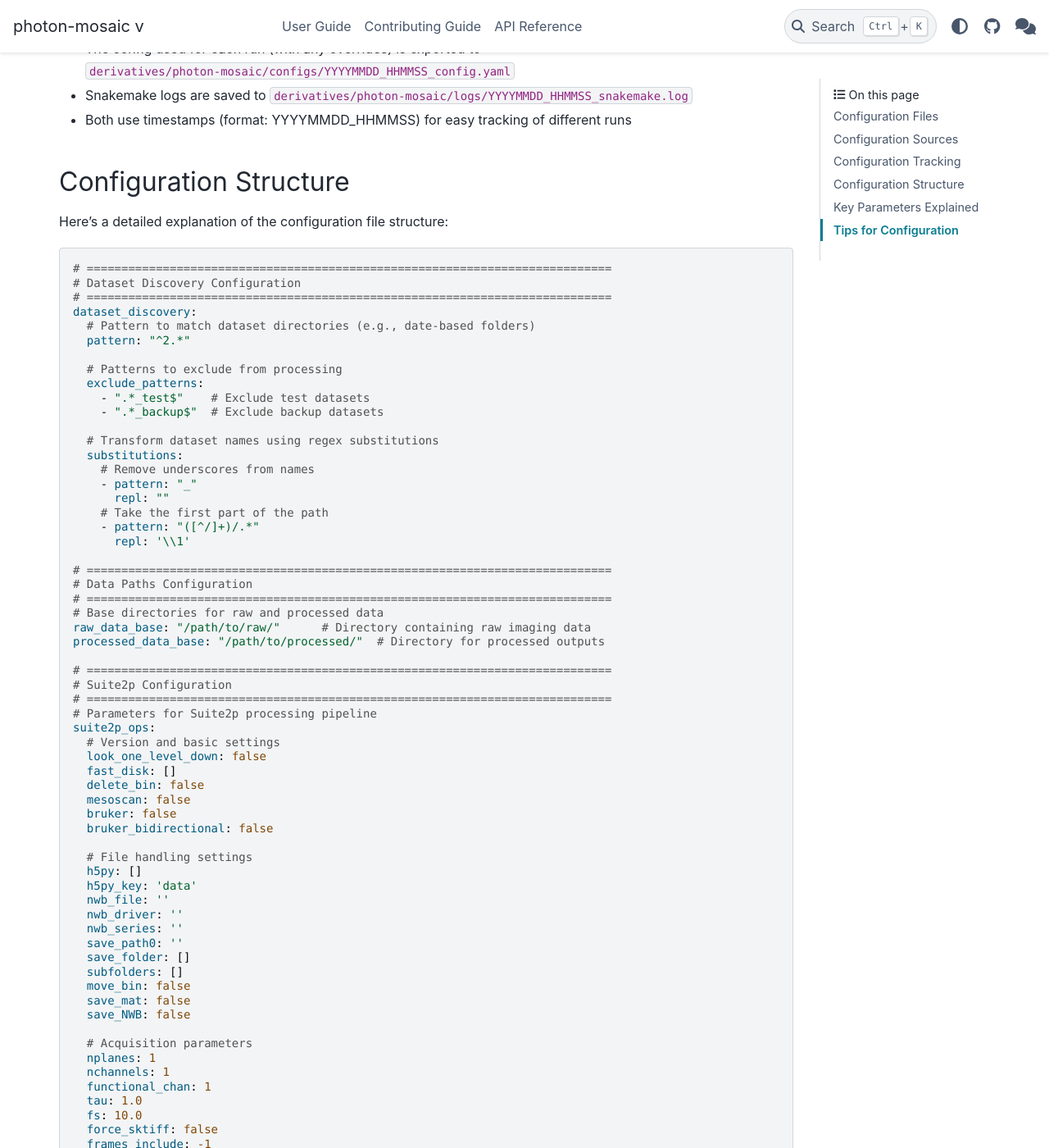
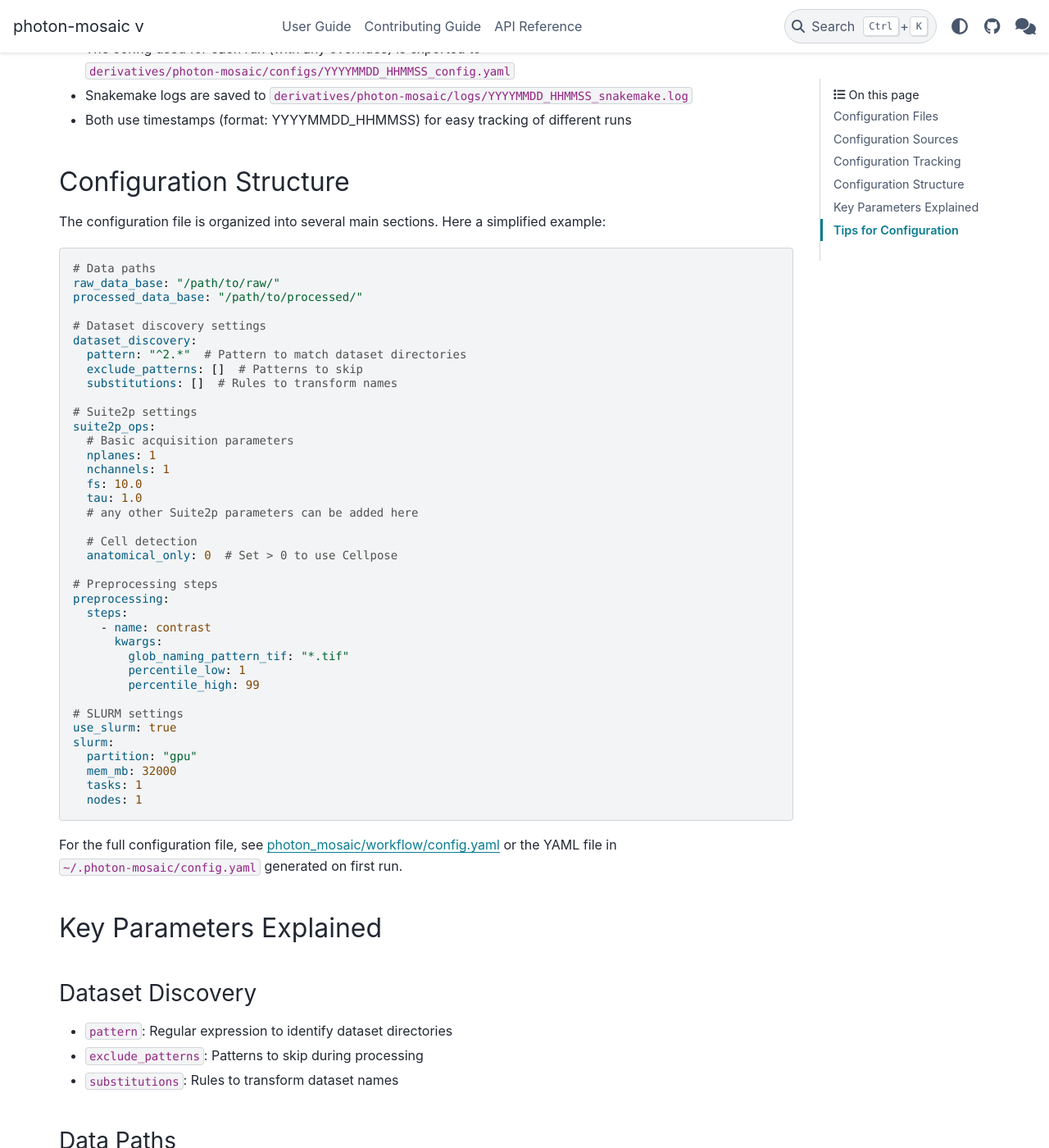
Before and after one commit to neuroinformatics-unit/photon-mosaic, a Sphinx documentation site: the page built from docs/source/user_guide/configuration.md, in a window 1280 px wide and 1400 px high, scrolled down 1081 px. Shown: the whole window at 82% size. Built offline with Sphinx 7.4.7 and the PyData theme 0.15.4, drawn with Linux system fonts in a browser that asks for light colours; pages that are not in the unit, such as notebooks, are missing from menus; the version number could not be read and is left out; some of the changed text lies outside the part shown.

Commit message:
Clean up configuration docs

````diff
--- a/docs/source/user_guide/configuration.md
+++ b/docs/source/user_guide/configuration.md
@@ -34,180 +34,49 @@
 
 ## Configuration Structure
 
-Here's a detailed explanation of the configuration file structure:
+The configuration file is organized into several main sections. Here a simplified example:
 
 ```yaml
-# ============================================================================
-# Dataset Discovery Configuration
-# ============================================================================
+# Data paths
+raw_data_base: "/path/to/raw/"
+processed_data_base: "/path/to/processed/"
+
+# Dataset discovery settings
 dataset_discovery:
-  # Pattern to match dataset directories (e.g., date-based folders)
-  pattern: "^2.*"
+  pattern: "^2.*"  # Pattern to match dataset directories
+  exclude_patterns: []  # Patterns to skip
+  substitutions: []  # Rules to transform names
 
-  # Patterns to exclude from processing
-  exclude_patterns:
-    - ".*_test$"    # Exclude test datasets
-    - ".*_backup$"  # Exclude backup datasets
-
-  # Transform dataset names using regex substitutions
-  substitutions:
-    # Remove underscores from names
-    - pattern: "_"
-      repl: ""
-    # Take the first part of the path
-    - pattern: "([^/]+)/.*"
-      repl: '\\1'
-
-# ============================================================================
-# Data Paths Configuration
-# ============================================================================
-# Base directories for raw and processed data
-raw_data_base: "/path/to/raw/"      # Directory containing raw imaging data
-processed_data_base: "/path/to/processed/"  # Directory for processed outputs
-
-# ============================================================================
-# Suite2p Configuration
-# ============================================================================
-# Parameters for Suite2p processing pipeline
+# Suite2p settings
 suite2p_ops:
-  # Version and basic settings
-  look_one_level_down: false
-  fast_disk: []
-  delete_bin: false
-  mesoscan: false
-  bruker: false
-  bruker_bidirectional: false
-
-  # File handling settings
-  h5py: []
-  h5py_key: 'data'
-  nwb_file: ''
-  nwb_driver: ''
-  nwb_series: ''
-  save_path0: ''
-  save_folder: []
-  subfolders: []
-  move_bin: false
-  save_mat: false
-  save_NWB: false
-
-  # Acquisition parameters
+  # Basic acquisition parameters
   nplanes: 1
   nchannels: 1
-  functional_chan: 1
+  fs: 10.0
   tau: 1.0
-  fs: 10.0
-  force_sktiff: false
-  frames_include: -1
-  multiplane_parallel: false
-  ignore_flyback: []
+  # any other Suite2p parameters can be added here
 
-  # Registration settings
-  do_registration: true
-  two_step_registration: false
-  keep_movie_raw: false
-  nimg_init: 300
-  batch_size: 500
-  maxregshift: 0.1
-  align_by_chan: 1
-  reg_tif: false
-  reg_tif_chan2: false
-  subpixel: 10
-  smooth_sigma_time: 0
-  smooth_sigma: 1.15
-  th_badframes: 1.0
-  norm_frames: true
-  force_refImg: false
-  pad_fft: false
-  nonrigid: true
-  block_size: [128, 128]
-  snr_thresh: 1.2
-  maxregshiftNR: 5
-  1Preg: false
-  spatial_hp_reg: 42
-  pre_smooth: 0
-  spatial_taper: 40
-  refImg_min_percentile: 1  # Minimum percentile for reference image selection (custom fork feature)
+  # Cell detection
+  anatomical_only: 0  # Set > 0 to use Cellpose
 
-  # ROI detection settings
-  roidetect: true
-  spikedetect: true
-  sparse_mode: true
-  spatial_scale: 0
-  connected: true
-  nbinned: 5000
-  max_iterations: 20
-  threshold_scaling: 1.0
-  max_overlap: 0.75
-  high_pass: 100
-  spatial_hp_detect: 25
-  denoise: false
-  anatomical_only: 0
-  diameter: 0
-  cellprob_threshold: 0.0
-  flow_threshold: 1.5
-  spatial_hp_cp: 0
-  pretrained_model: 'cyto'
-
-  # Neuropil extraction settings
-  soma_crop: true
-  neuropil_extract: true
-  inner_neuropil_radius: 2
-  min_neuropil_pixels: 350
-  lam_percentile: 50.0
-  allow_overlap: false
-
-  # Classification settings
-  use_builtin_classifier: false
-  classifier_path: ''
-  chan2_thres: 0.65
-
-  # Baseline settings
-  baseline: 'maximin'
-  win_baseline: 60.0
-  sig_baseline: 10.0
-  prctile_baseline: 8.0
-  neucoeff: 0.7
-
-# ============================================================================
-# Preprocessing Configuration
-# ============================================================================
-# Controls the preprocessing steps applied to the data
+# Preprocessing steps
 preprocessing:
-  # Output file naming pattern for preprocessed files
-  # Use {tiff_name} as a placeholder for the original tiff filename
-  output_pattern: "preprocessed_{tiff_name}.tif"
-
-  # Define preprocessing steps and their parameters
   steps:
-    # Step 1: Derotation
-    - name: derotation
-      kwargs:
-        # File pattern matching for input files
-        glob_naming_pattern_tif: "*.tif"
-        glob_naming_pattern_bin: "*.bin"
-        path_to_stimulus_randperm: "/path/to/stimulus_randperm.npy"
-
-    # Step 2: Contrast Enhancement
     - name: contrast
       kwargs:
-        # File pattern matching for input files
         glob_naming_pattern_tif: "*.tif"
-        # Contrast enhancement parameters
-        percentile_low: 1    # Lower percentile for contrast stretching
-        percentile_high: 99  # Upper percentile for contrast stretching
+        percentile_low: 1
+        percentile_high: 99
 
-# ============================================================================
-# SLURM Configuration
-# ============================================================================
-# Settings for SLURM job scheduling system
+# SLURM settings
 use_slurm: true
 slurm:
-  slurm_partition: "gpu"  # GPU partition for processing
-  mem_mb: 32000          # Memory allocation in MB
-  tasks: 1               # Number of tasks
-  nodes: 1               # Number of nodes to use
+  partition: "gpu"
+  mem_mb: 32000
+  tasks: 1
+  nodes: 1
 ```
+For the full configuration file, see [photon_mosaic/workflow/config.yaml](https://github.com/neuroinformatics-unit/photon-mosaic/blob/main/photon_mosaic/workflow/config.yaml) or the YAML file in `~/.photon-mosaic/config.yaml` generated on first run.
 
 ## Key Parameters Explained
 
@@ -221,12 +90,17 @@
 - `processed_data_base`: Directory for processed outputs
 
 ### Suite2p Parameters
-- **Acquisition**: Basic imaging parameters like sampling rate and number of planes
-- **Registration**: Motion correction settings
-- **ROI Detection**: Cell detection and segmentation parameters
-- **Neuropil**: Neuropil extraction and decontamination settings
-- **Classification**: Cell classification parameters
-- **Baseline**: Baseline correction settings
+For a complete list of all available Suite2p parameters and their descriptions, please refer to the [official Suite2p documentation](https://suite2p.readthedocs.io/en/latest/settings.html).
+
+#### Cell Detection
+To use Cellpose for cell detection, set `anatomical_only` to a value greater than 0 in your configuration. For example:
+
+```yaml
+suite2p_ops:
+  anatomical_only: 4  # Use maximum projection image for cell detection
+```
+
+For more details about cell detection configuration, see the [Suite2p documentation](https://suite2p.readthedocs.io/en/latest/settings.html#cellpose-detection).
 
 ### Preprocessing
 - `output_pattern`: Template for output filenames
````
